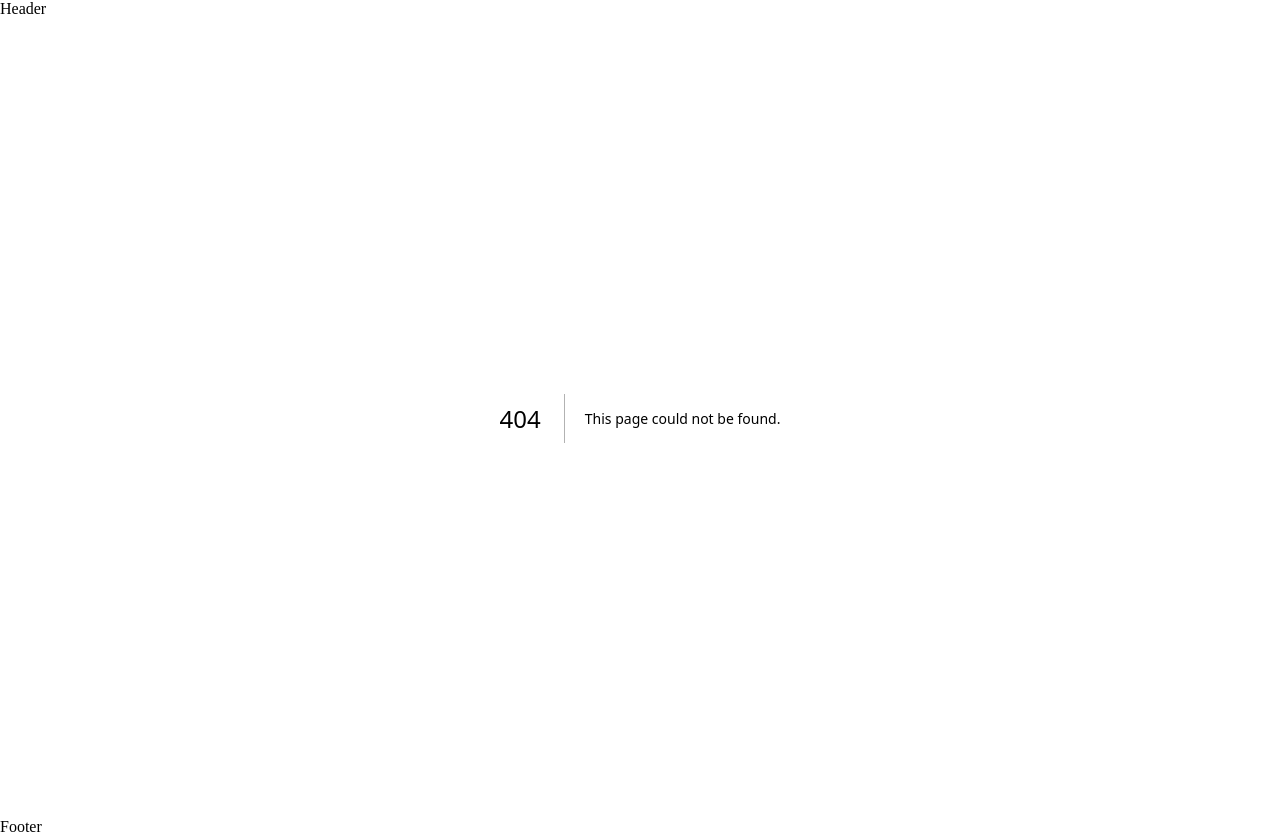
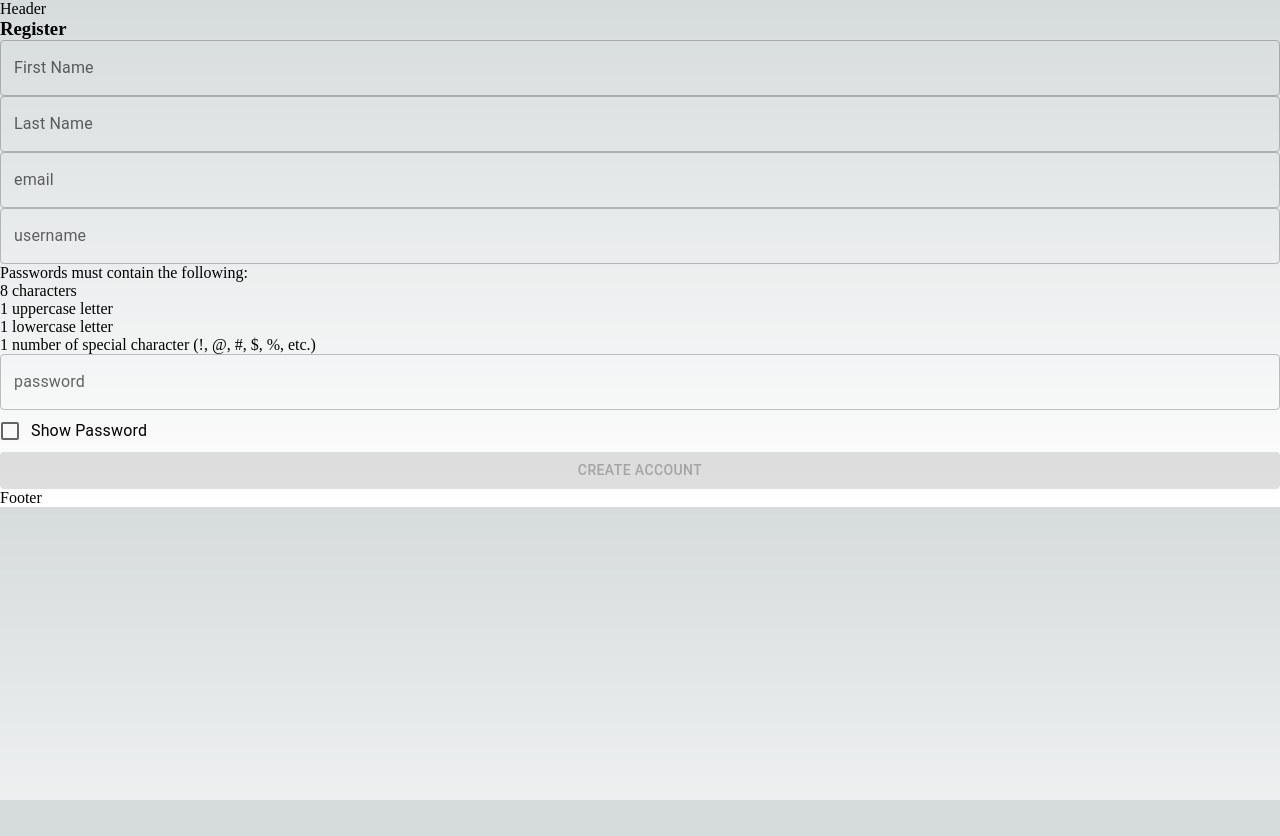
Before and after one commit to andrewadcock/pixie, a Next.js app in the folder frontend/: page /account/register in a window 1280 px wide. Before the commit this address had no page. After the commit the page ends 800 px from the top, so only its background shows below. Built offline with nearby package versions, Linux system fonts and the light colour scheme.

Commit message:
Add register page

```diff
--- /dev/null
+++ b/frontend/helpers/validation.tsx
@@ -0,0 +1,48 @@
+export function validatePassword(password: string) {
+  let errorMessage = "";
+
+  if (password.length < 8) {
+    errorMessage = "Passwords must be at least 8 characters";
+  } else if (password.search(/[a-z]/) < 0) {
+    errorMessage = "Password must contain at least one lowercase letter";
+  } else if (password.search(/[A-Z]/) < 0) {
+    errorMessage = "Password must contain at least one uppercase letter";
+  } else if (
+    password.search(/[0-9]/) < 0 &&
+    !/[~`!#$%@.\()^&*+=\-\[\]\\';,/{}|\\":<>\?]/g.test(password) // checks for special chars
+  ) {
+    errorMessage =
+      "Password must contain at least one number or special character (!, &, *, $, >, etc.";
+  }
+  return errorMessage;
+}
+
+export function passwordRules() {
+  return (
+    <div>
+      Passwords must contain the following:{" "}
+      <ul>
+        <li>8 characters</li>
+        <li>1 uppercase letter</li>
+        <li>1 lowercase letter</li>
+        <li>1 number of special character (!, @, #, $, %, etc.)</li>
+      </ul>
+    </div>
+  );
+}
+
+export function validateEmail(email: string) {
+  let emailRegex =
+    /^[a-zA-Z0-9.!#$%&'*+/=?^_`{|}~-]+@[a-zA-Z0-9-]+(?:\.[a-zA-Z0-9-]+)*$/;
+
+  return email.match(emailRegex);
+}
+
+export function validateUsername(username: string) {
+  // TODO: Check if username is valid and unused
+  const randomNumber = Math.floor(Math.random() * 4);
+  if (randomNumber === 1) {
+    return "Username already exists";
+  }
+  return "";
+}
--- a/frontend/pages/account/login.tsx
+++ b/frontend/pages/account/login.tsx
@@ -47,7 +47,7 @@ function Login() {
           <Button variant={"contained"}>Login</Button>
         </form>
         <div>
-          Don't have an account?<Link href="account/register"> Sign Up</Link>
+          Don't have an account? <Link href="/account/register">Sign Up</Link>
         </div>
         {username}
         {password}
--- /dev/null
+++ b/frontend/pages/account/register.tsx
@@ -0,0 +1,126 @@
+import React, { useRef, useState } from "react";
+import {
+  Button,
+  Checkbox,
+  FormControlLabel,
+  FormGroup,
+  TextField,
+} from "@mui/material";
+import Link from "next/link";
+import {
+  passwordRules,
+  validateEmail,
+  validatePassword,
+  validateUsername,
+} from "@/helpers/validation";
+
+function Register() {
+  const [firstName, setFirstName] = useState<string>("");
+  const [lastName, setLastName] = useState<string>("");
+  const [email, setEmail] = useState<string>("");
+  const [username, setUsername] = useState<string>("");
+  const [password, setPassword] = useState<string>("");
+  const [showPassword, setShowPassword] = useState<boolean>(false);
+  const [errorEmail, setErrorEmail] = useState<string>("");
+  const [errorPassword, setErrorPassword] = useState<string>("");
+  const [errorUsername, setErrorUsername] = useState<string>("");
+
+  const handlePassword = (password: string) => {
+    setErrorPassword(validatePassword(password));
+    setPassword(password);
+  };
+
+  const handleEmail = (email: string) => {
+    setErrorEmail(
+      validateEmail(email) ? "" : "Please enter a valid email address"
+    );
+
+    setEmail(email);
+  };
+
+  const handleUsername = (username: string) => {
+    setErrorUsername(validateUsername(username));
+    setUsername(username);
+  };
+
+  return (
+    <div>
+      <h3>Register</h3>
+      <div>
+        <FormGroup>
+          <TextField
+            label={"First Name"}
+            variant={"outlined"}
+            onChange={(
+              e: React.ChangeEvent<HTMLTextAreaElement | HTMLInputElement>
+            ) => setFirstName(e.target.value)}
+          />
+          <TextField
+            label={"Last Name"}
+            variant={"outlined"}
+            onChange={(
+              e: React.ChangeEvent<HTMLTextAreaElement | HTMLInputElement>
+            ) => setLastName(e.target.value)}
+          />
+          {errorEmail}
+          <TextField
+            label={"email"}
+            variant={"outlined"}
+            type={"email"}
+            value={email}
+            onChange={(
+              e: React.ChangeEvent<HTMLTextAreaElement | HTMLInputElement>
+            ) => handleEmail(e.target.value)}
+          />
+          {errorUsername}
+          <TextField
+            label={"username"}
+            variant={"outlined"}
+            value={username}
+            onChange={(
+              e: React.ChangeEvent<HTMLTextAreaElement | HTMLInputElement>
+            ) => handleUsername(e.target.value)}
+          />
+          {passwordRules()}
+          {errorPassword}
+          <TextField
+            label={"password"}
+            variant={"outlined"}
+            type={showPassword ? "text" : "password"}
+            value={password}
+            onChange={(
+              e: React.ChangeEvent<HTMLTextAreaElement | HTMLInputElement>
+            ) => handlePassword(e.target.value)}
+          />
+
+          <FormControlLabel
+            control={<Checkbox />}
+            label="Show Password"
+            onChange={(e: React.SyntheticEvent) =>
+              setShowPassword((e.target as HTMLInputElement).checked)
+            }
+          />
+
+          <Button
+            variant={"contained"}
+            disabled={
+              firstName === "" ||
+              lastName === "" ||
+              errorUsername !== "" ||
+              username === "" ||
+              errorPassword !== "" ||
+              password === "" ||
+              errorEmail !== "" ||
+              email !== ""
+            }
+          >
+            Create Account
+          </Button>
+        </FormGroup>
+        {username}
+        {password}
+      </div>
+    </div>
+  );
+}
+export default Register;
--- a/frontend/styles/globals.css
+++ b/frontend/styles/globals.css
@@ -95,9 +95,14 @@ body {
     rgb(var(--background-start-rgb));
 }
 
-a {
-  color: inherit;
+a,
+a:visited {
+  color: deeppink;
   text-decoration: none;
+}
+
+a:hover {
+  text-decoration: underline;
 }
 
 @media (prefers-color-scheme: dark) {
```
